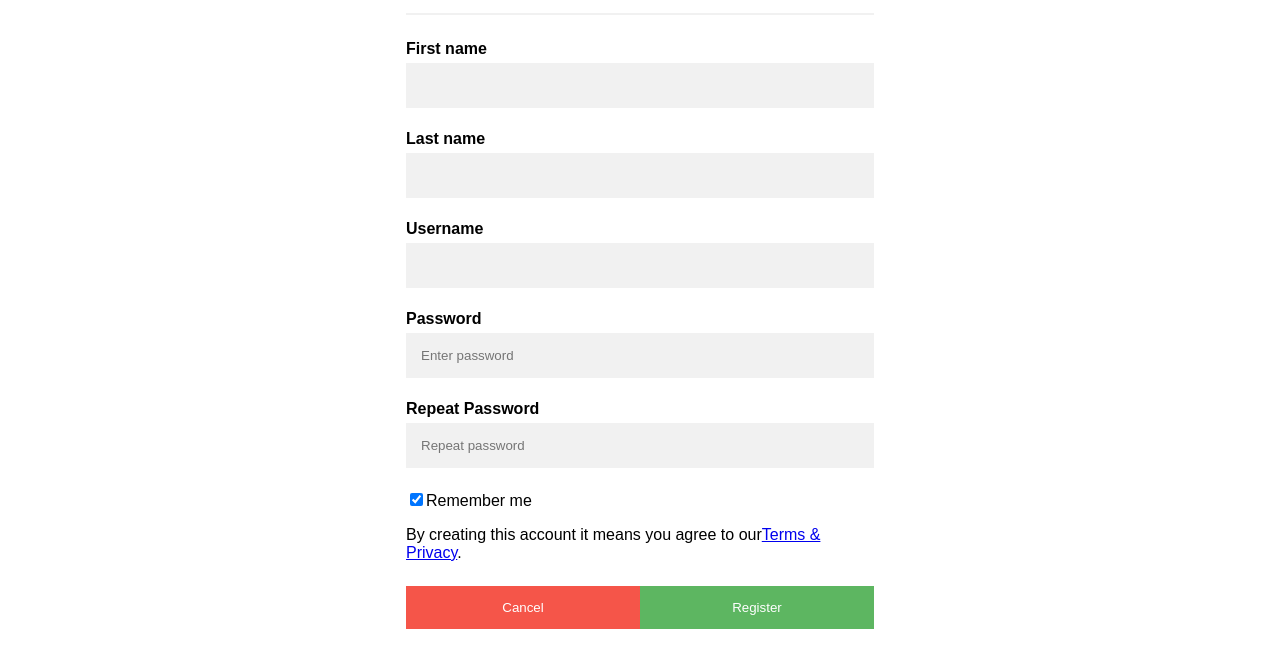
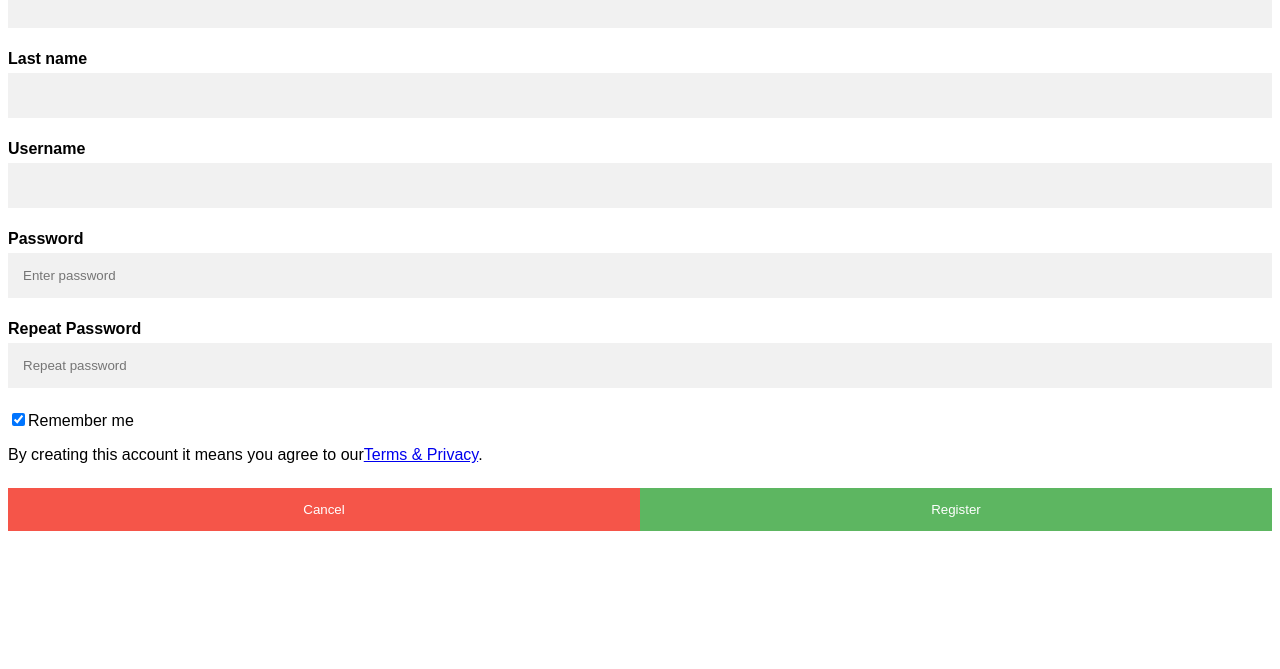
Before and after one commit to alovega/Maintenance-tracker, a plain HTML site: page maintenance/templates/register.html in a window 1280 px wide. Shown: the part 167-836 px from the top of the page. After the commit the page ends 800 px from the top, so only its background shows below. Drawn offline with Linux system fonts and the light colour scheme; files whose address does not match are found by name.

Commit message:
class change

```diff
--- a/maintenance/templates/register.html
+++ b/maintenance/templates/register.html
@@ -6,7 +6,7 @@
 <body>
   <div class="wrap">
   <form method="post">
-  <div class="input">
+  <div class="container">
   <h1>Register</h1>
   <p>please fill this form to create an account</p>
   <hr>
```
